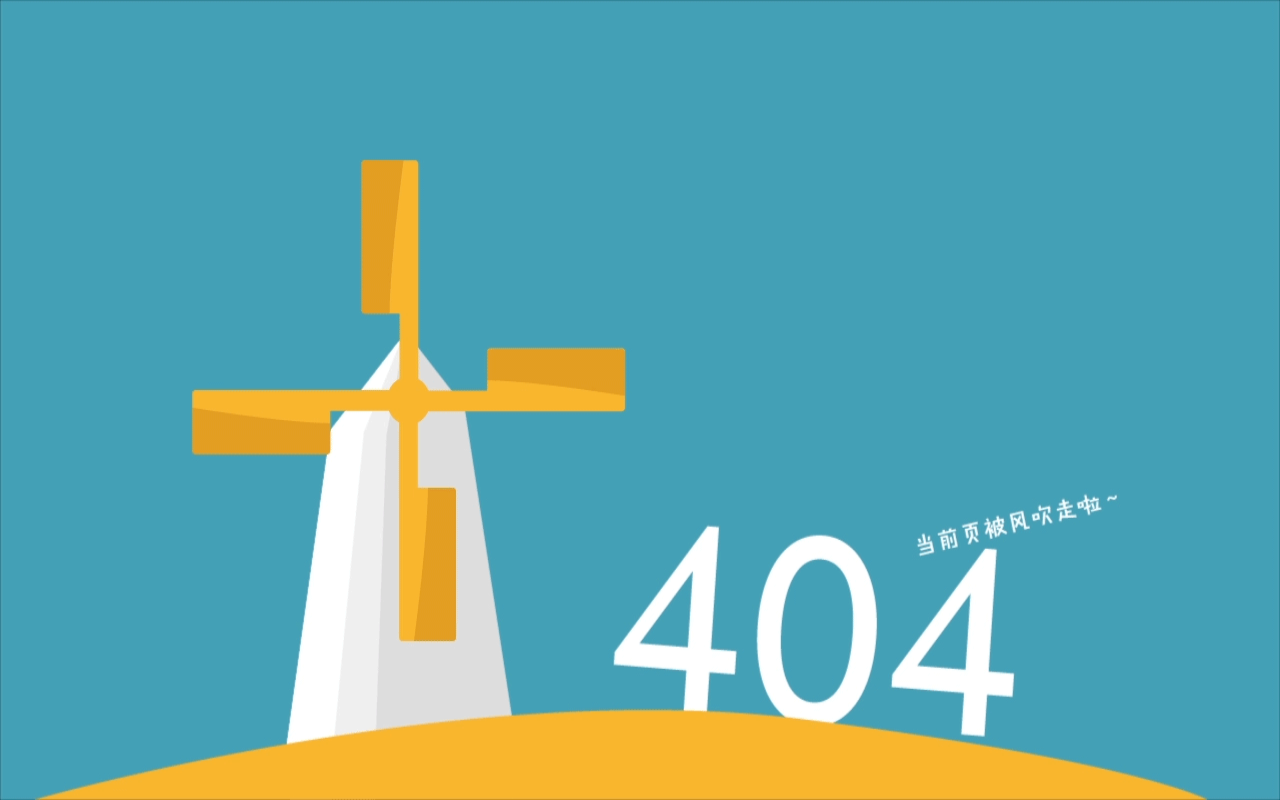
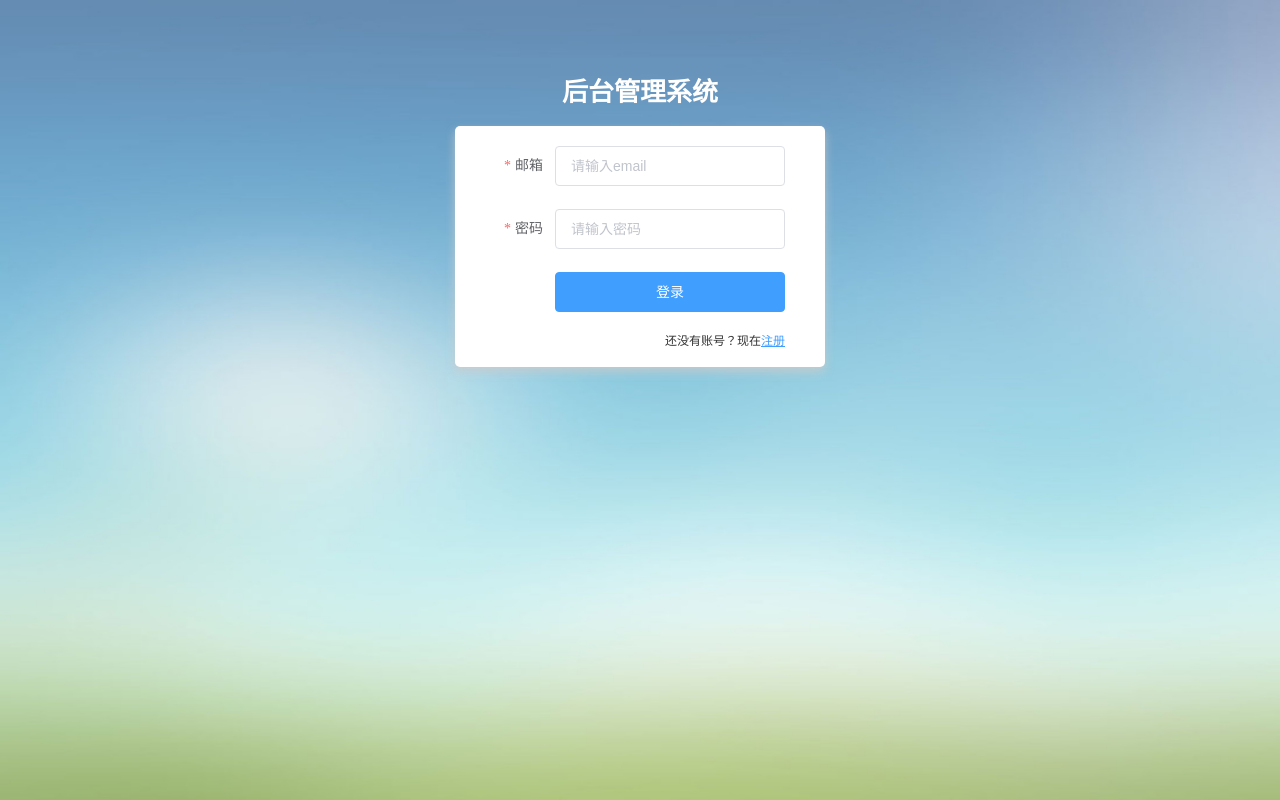
Before and after one commit to xunzhanggzl/vue-fund-manage, a Vue app in the folder client/: page /login in a window 1280 px wide. Built offline with nearby package versions, Linux system fonts and the light colour scheme.

Commit message:
实现登录并存储token

```diff
--- a/client/src/router.js
+++ b/client/src/router.js
@@ -2,6 +2,7 @@
 import Router from 'vue-router'
 import Index from './views/Index'
 import Register from './views/Register'
+import Login from './views/Login';
 import NotFound from './views/404'
 
 Vue.use(Router)
@@ -25,6 +26,11 @@
       component: Register
     },
     {
+      path: '/login',
+      name: 'login',
+      component: Login
+    },
+    {
       path: '*',
       name: '/404',
       component: NotFound
--- /dev/null
+++ b/client/src/views/Login.vue
@@ -0,0 +1,114 @@
+<template>
+  <div class="login">
+    <section class="form_container">
+      <div class="manage_tip">
+        <span class="title">后台管理系统</span>
+        <el-form :model="loginUser" status-icon :rules="rules" ref="loginForm" label-width="80px" class="loginForm">
+          <el-form-item label="邮箱" prop="email">
+            <el-input v-model="loginUser.email" placeholder="请输入email"></el-input>
+          </el-form-item>
+          <el-form-item label="密码" prop="password">
+            <el-input type="password" v-model="loginUser.password" placeholder="请输入密码"></el-input>
+          </el-form-item>
+
+          <el-form-item>
+            <el-button type="primary" class="submit_btn" @click="submitForm('loginForm')">登录</el-button>
+          </el-form-item>
+
+          <div class="tiparea">
+            <p>还没有账号？现在<router-link to="/register">注册</router-link></p>
+          </div>
+        </el-form>
+      </div>
+    </section>
+  </div>
+</template>
+
+<script>
+export default {
+  name: "login",
+  data() {
+    return {
+      loginUser:{
+        email: "",
+        password: ""
+      },
+      rules: {
+        email: [
+          { required: true, message: '邮箱格式不正确', trigger: 'blur', type: 'email'}
+        ],
+        password: [
+          { required: true, message: '密码不能为空', trigger: 'blur' },
+          { min: 6, max: 30, message: '长度在6到30个字符之间', trigger: 'blur' }
+        ]
+      }
+    }
+  },
+  methods: {
+    submitForm(formName) {
+      console.log(formName)
+      this.$refs[formName].validate((valid) => {
+        if (valid) {
+          // 登录请求
+          this.$axios.post("/api/users/login", this.loginUser)
+            .then(res => {
+              // console.log(res);
+              // token
+              const { token } = res.data;
+              // 存储到 ls
+              localStorage.setItem('eleToken', token);
+              this.$router.push('/index');
+            })
+        }
+      });
+    },
+  },
+  components: {}
+}
+</script>
+
+<style scoped>
+  .login {
+    position: relative;
+    width: 100%;
+    height: 100%;
+    background: url('../assets/bg.jpg') no-repeat center center;
+    background-size: 100% 100%;
+  }
+  .form_container {
+    width: 370px;
+    height: 210px;
+    position: absolute;
+    top: 10%;
+    left: 50%;
+    margin-left: -185px;
+    border-radius: 5px;
+    text-align: center;
+  }
+  .form_container .manage_tip .title {
+    font-family: 'Microsoft YaHei';
+    font-weight: bold;
+    font-size: 26px;
+    color: #fff;
+  }
+
+  .loginForm{
+    margin-top: 20px;
+    background-color: #fff;
+    padding: 20px 40px 20px 20px;
+    border-radius: 5px;
+    box-shadow: 0 5px 10px #cccc;
+  }
+  .submit_btn{
+    width: 100%;
+  }
+
+  .tiparea {
+    text-align: right;
+    font-size: 12px;
+    color: #333;
+  }
+  .tiparea p a {
+    color: #409eff;
+  }
+</style>
--- a/client/src/views/Register.vue
+++ b/client/src/views/Register.vue
@@ -86,7 +86,7 @@
           this.$axios.post("/api/users/register", this.registerUser)
             .then(res => {
               // 注册成功
-              // 这是.vue文件，如果是在.js文件中，需要引入Message，详见http.js
+              // 这是.vue文件，如果是在.js文件中，需要引入Message，与http.js中的引入作对比
               this.$message({
                 message: "账号注册成功",
                 type: "success"
```
